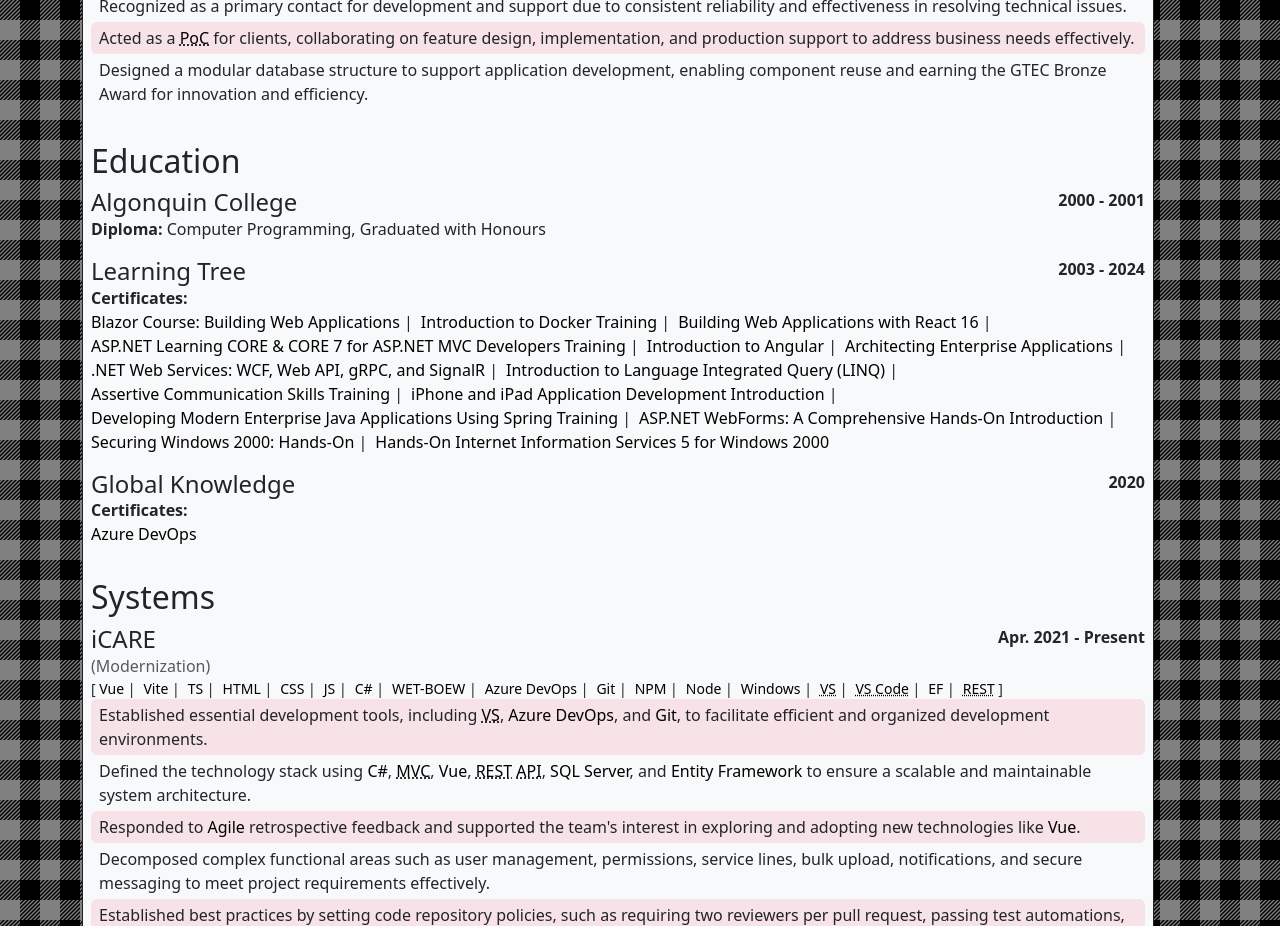
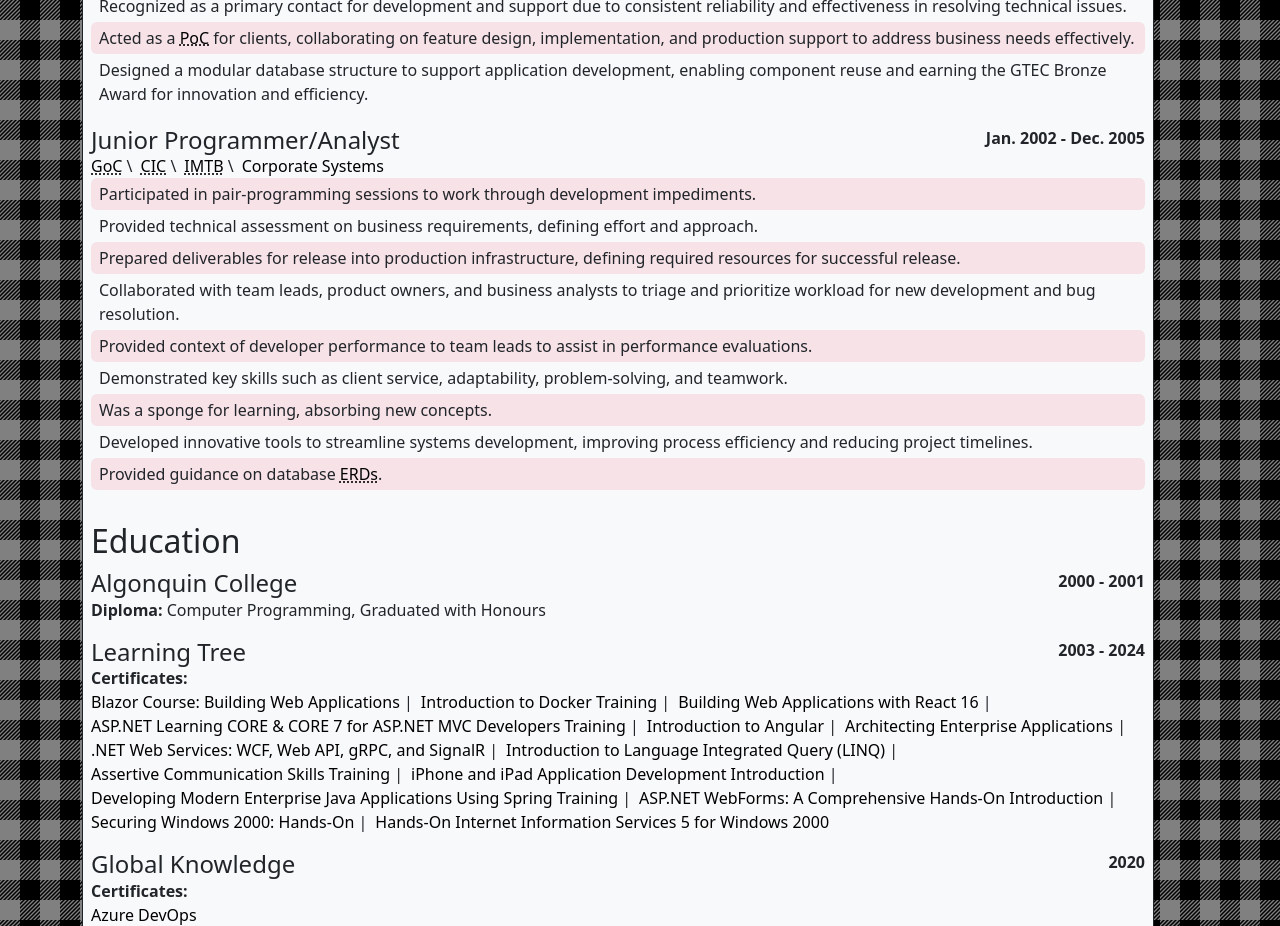
Before and after one commit to Scott-D-Hodgson/cv, a Vue app: page / in a window 1280 px wide. Shown: the part 2700-3626 px from the top of the page. Built offline with nearby package versions, Linux system fonts and the light colour scheme; some icons are missing.

Commit message:
Add Junior Programmer Analyst

```diff
--- a/src/components/PositionOptions.vue
+++ b/src/components/PositionOptions.vue
@@ -26,6 +26,10 @@
     {
         id: 'SeniorProgrammerAnalyst',
         title: 'Scroll to Senior Technical Analyst'
+    },
+    {
+        id: 'JuniorProgrammerAnalyst',
+        title: 'Scroll to Junior Technical Analyst'
     }
 ];
 const trainings: iMenuItems[] = [
--- a/src/components/cv/Employment.vue
+++ b/src/components/cv/Employment.vue
@@ -1,8 +1,9 @@
 <script setup lang="ts">
 import Section from '../layout/Section.vue';
+import TechnicalLead from './employment/TechnicalLead.vue';
 import SeniorDeveloper from './employment/SeniorDeveloper.vue';
 import SeniorProgrammerAnalyst from './employment/SeniorProgrammerAnalyst.vue';
-import TechnicalLead from './employment/TechnicalLead.vue';
+import JuniorProgrammerAnalyst from './employment/JuniorProgrammerAnalyst.vue';
 </script>
 
 <template>
@@ -10,8 +11,8 @@
         <TechnicalLead></TechnicalLead>
         <SeniorDeveloper></SeniorDeveloper>
         <SeniorProgrammerAnalyst></SeniorProgrammerAnalyst>
+        <JuniorProgrammerAnalyst></JuniorProgrammerAnalyst>
     </Section>
 </template>
 
-<style scoped>
-</style>
+<style scoped></style>
--- a/src/components/cv/employment/JuniorProgrammerAnalyst.vue
+++ b/src/components/cv/employment/JuniorProgrammerAnalyst.vue
@@ -1,5 +1,8 @@
 <script setup lang="ts">
 import Position from '../../layout/Position.vue';
+import Term from '../../layout/Term.vue';
+import FocusItem from '../../layout/FocusItem.vue';
+import FocusList from '../../layout/FocusList.vue';
 </script>
 
 <template>
@@ -14,8 +17,21 @@
             { reference: 'imtb', acronym: 'IMTB', value: 'Information Management and Technologies Branch' },
             { reference: 'corporatesystems', value: 'Corporate Systems' }
         ]">
-        <ul>
-        </ul>
+        <FocusList>
+            <FocusItem>Participated in pair-programming sessions to work through development impediments.</FocusItem>
+            <FocusItem>Provided technical assessment on business requirements, defining effort and approach.</FocusItem>
+            <FocusItem>Prepared deliverables for release into production infrastructure, defining required resources for
+                successful release.</FocusItem>
+            <FocusItem>Collaborated with team leads, product owners, and business analysts to triage and prioritize
+                workload for new development and bug resolution.</FocusItem>
+            <FocusItem>Provided context of developer performance to team leads to assist in performance evaluations.</FocusItem>
+            <FocusItem>Demonstrated key skills such as client service, adaptability, problem-solving, and teamwork.</FocusItem>
+            <FocusItem>Was a sponge for learning, absorbing new concepts.</FocusItem>
+            <FocusItem>Developed innovative tools to streamline systems development, improving process efficiency and
+                reducing project timelines.</FocusItem>
+            <FocusItem>Provided guidance on database <Term reference="erd" acronym="ERDs"
+                value="Entity-Relationship Diagrams"></Term>.</FocusItem>
+        </FocusList>
     </Position>
 </template>
 
```
